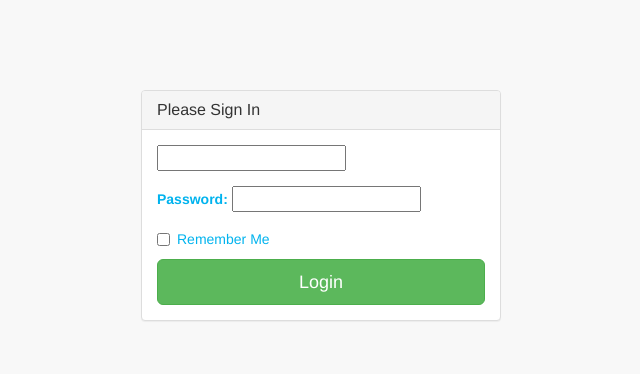
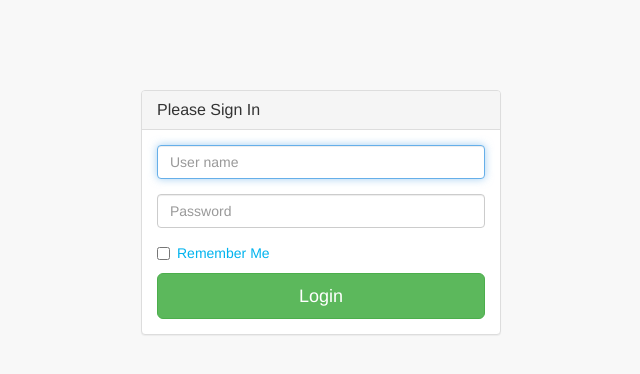
Before and after one commit to ncrousset/learninglyrics, a Django app: template learninglyrics/templates/account/login.html in a window 1280 px wide. Shown: the top 374 px of the page, without its empty margins (319-959 px from the left). Run offline with Django 3.2, Linux system fonts and the light colour scheme; the template is opened without the code that fills it: values that come from a table or form of the project are taken from there, others are empty; some libraries are stand-ins or nearby versions.

Commit message:
Mejorando el login con el estilo de boostrap y haciendo un refactory a view

```diff
--- a/learninglyrics/account/forms.py
+++ b/learninglyrics/account/forms.py
@@ -1,16 +1,5 @@
 from django import forms
-from django.contrib.auth import authenticate, login
 
 class LoginForm(forms.Form):
-    username = forms.CharField()
+    username = forms.CharField(widget=forms.TextInput(attrs={'class': 'form-control', 'placeholder': 'Username'}))
     password = forms.CharField(widget=forms.PasswordInput)
-
-    def start_session(self):
-
-        print()
-        pass
-        # user = authenticate(user_name=self.user_name, password=self.password)
-        # if user is not None:
-        #     print('inicio session')
-        # else:
-        #     print('No inicio session')
--- a/learninglyrics/account/urls.py
+++ b/learninglyrics/account/urls.py
@@ -15,5 +15,4 @@ urlpatterns = [
     url(r'^api/', include(router.urls)),
     url(r'^accounts/login/$', auth_views.login, {'template_name': 'account/login.html'}, name='account:login', ),
     url(r'^accounts/logout/$', auth_views.logout, {'next_page': '/accounts/login'}),
-    url(r'^login/', views.LoginView.as_view(), name='login2'),
 ]
--- a/learninglyrics/templates/account/login.html
+++ b/learninglyrics/templates/account/login.html
@@ -11,24 +11,17 @@
                  <div class="panel-body">
 
                      {% if form.errors %}
-                        <p>Your username and password didn't match. Please try again.</p>
+                        <p class="text-danger">Your username and password didn't match. Please try again.</p>
                      {% endif %}
 
                      <form role="form" method="post" action=".">
                          {% csrf_token %}
                          <fieldset>
                              <div class="form-group">
-
-                                 <!--<input class="form-control" placeholder="E-mail" name="email" type="text" autofocus>-->
-
-                                 <!--{{ form.username.label_tag }}-->
-                                 {{ form.username }}
-
+                                 <input class="form-control" placeholder="User name" id="{{form.username.id_for_label}}" name="{{form.username.html_name}}" type="text" autofocus />
                              </div>
                              <div class="form-group">
-                                 {{ form.password.label_tag }}
-                                 {{ form.password }}
-
+                                 <input class="form-control" placeholder="Password" id="{{form.password.id_for_label}}" name="{{form.password.html_name}}" type="password" />
                              </div>
                              <div class="checkbox">
                                  <label>
```
Also changed, not shown: learninglyrics/account/views.py (+0 -12 lines), 1 other file.
